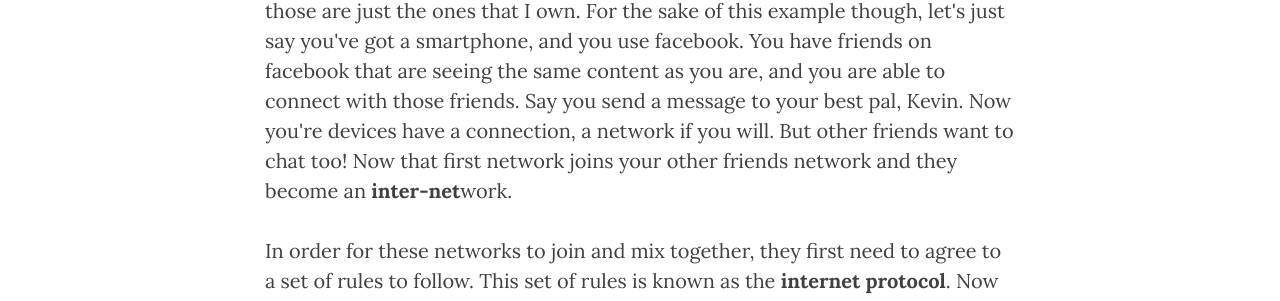
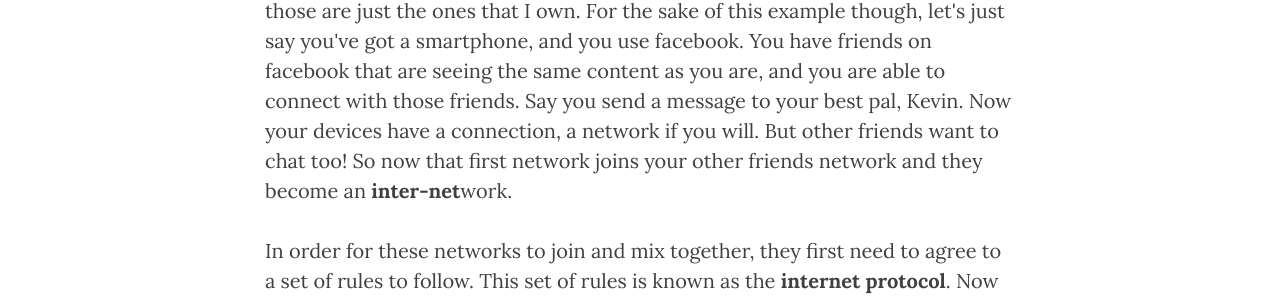
Before and after one commit to Ricky-Thomas/ricky-thomas.github.io, a Jekyll site: the page built from _posts/2014-11-12-nothing-but-internet.markdown, in a window 1280 px wide. Shown: the part 1006-1307 px from the top of the page. Built offline with Jekyll 4.4.1, drawn with Linux system fonts in a browser that asks for light colours; nearby versions of some CDN libraries; some of the changed text lies outside the part shown.

Commit message:
Update 2014-11-12-nothing-but-internet.markdown

```diff
--- a/_posts/2014-11-12-nothing-but-internet.markdown
+++ b/_posts/2014-11-12-nothing-but-internet.markdown
@@ -10,7 +10,7 @@ header-img: "img/post-bg-01.jpg"
 <p><span style="font-size:3em">I</span>n the modern world, it's tough to go anywhere that isn't connected to the internet in some way or another. A network of devices creating networks all connected to a bigger network forming a massive web encompassing the globe. This is one of the most commonly used tools in our day to day lives, but do you know how it works? In this blog I will do my best to inform those of you who have no idea how your emails keep showing up each day. So if you're an internet whiz and know everything there is to know on the topic...this post might not be for you. Novices! Read on!</p>
 
 <h3>How do you connect?</h3>
-<p>We all have different ways that we connect to and use the internet. On any given day I could use anywhere from one to nine internet connected devices, and those are just the ones that I own. For the sake of this example though, let's just say you've got a smartphone, and you use facebook. You have friends on facebook that are seeing the same content as you are, and you are able to connect with those friends. Say you send a message to your best pal, Kevin. Now you're devices have a connection, a network if you will. But other friends want to chat too! Now that first network joins your other friends network and they become an <strong>inter-net</strong>work.</p>
+<p>We all have different ways that we connect to and use the internet. On any given day I could use anywhere from one to nine internet connected devices, and those are just the ones that I own. For the sake of this example though, let's just say you've got a smartphone, and you use facebook. You have friends on facebook that are seeing the same content as you are, and you are able to connect with those friends. Say you send a message to your best pal, Kevin. Now your devices have a connection, a network if you will. But other friends want to chat too! So now that first network joins your other friends network and they become an <strong>inter-net</strong>work.</p>
 <p>In order for these networks to join and mix together, they first need to agree to a set of rules to follow. This set of rules is known as the <strong>internet protocol</strong>. Now as long as a device can follow this protocol, then they can join the network of connected networks which we call the internet.</p>
 
 <h3>What's yo address?</h3>
```
